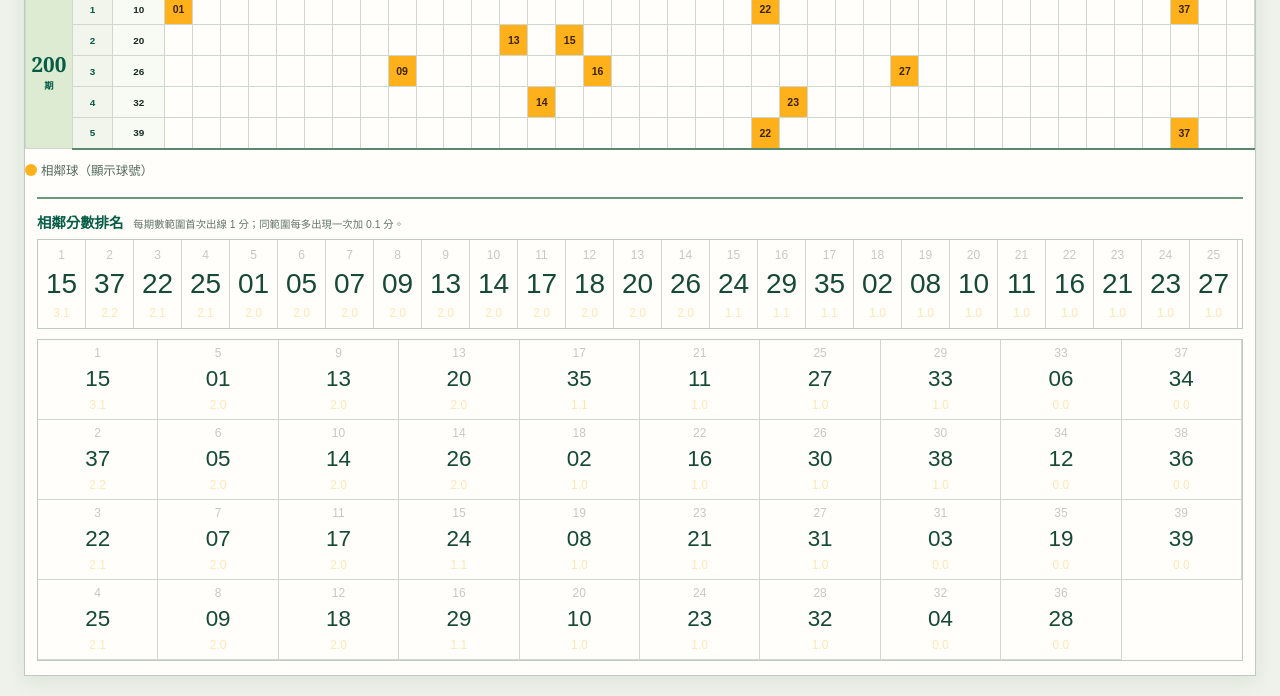
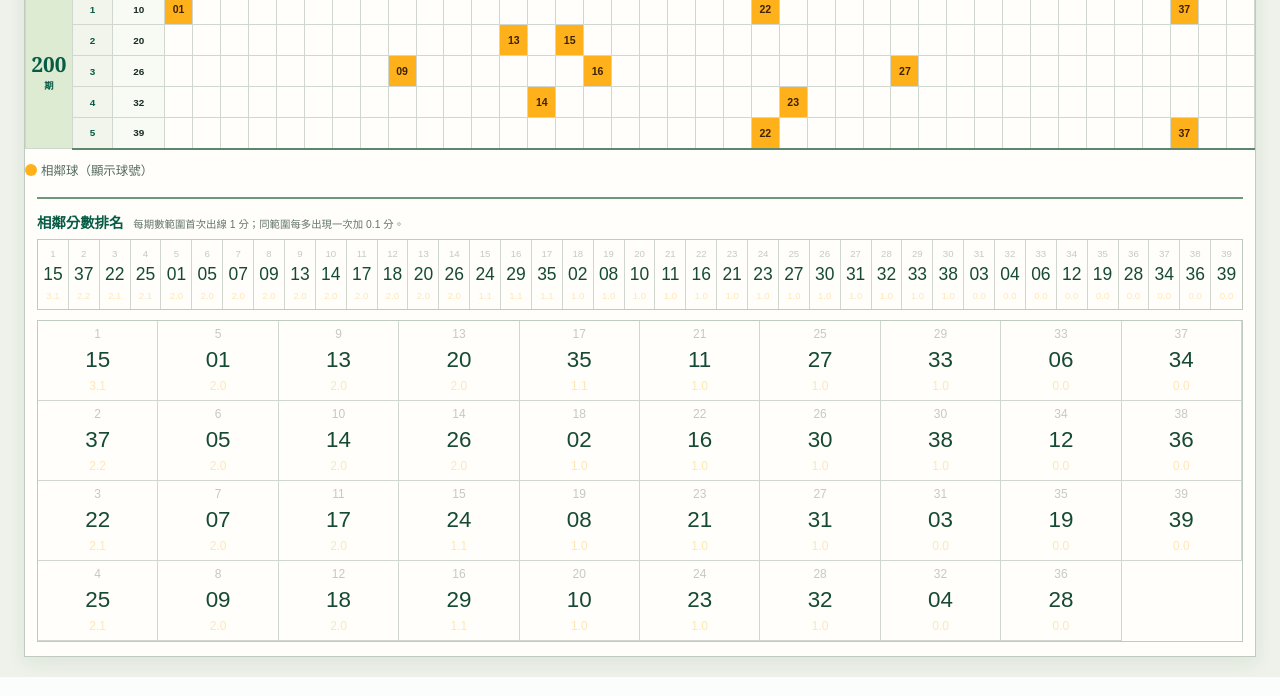
Before and after one commit to Hsu7183/Numeris-Cloud, a FastAPI app: page /539/output in a window 1280 px wide. Shown: the part 676-1372 px from the top of the page. Run offline with FastAPI, Linux system fonts and the light colour scheme; parts of the project's set-up code (start-up, migrations or seed data) failed here and were passed over.

Commit message:
style: fit adjacent score ranking within page width

```diff
--- a/app/static/css/daily539_output.css
+++ b/app/static/css/daily539_output.css
@@ -26,13 +26,13 @@ tbody tr:nth-child(5n) td,tbody tr:nth-child(5n) th { border-bottom:2px solid #5
 .score-section>div:first-child { display:flex; flex-wrap:wrap; align-items:baseline; gap:10px; margin-bottom:7px; }
 .score-section strong { color:#075c45; font-size:.9rem; }
 .score-section span { color:#64756b; font-size:.65rem; }
-.score-scroll { overflow-x:auto; }
-.score-line { display:grid; grid-template-columns:repeat(39,minmax(48px,1fr)); border:1px solid #bfcbbf; font-variant-numeric:tabular-nums; }
-.score-line-item { display:grid; min-width:0; align-content:center; gap:6px; padding:8px 4px; border-right:1px solid var(--grid); text-align:center; }
+.score-scroll { min-width:0; }
+.score-line { display:grid; grid-template-columns:repeat(39,minmax(0,1fr)); container-type:inline-size; border:1px solid #bfcbbf; font-variant-numeric:tabular-nums; }
+.score-line-item { display:grid; min-width:0; align-content:center; gap:5px; padding:8px 0; border-right:1px solid var(--grid); text-align:center; }
 .score-line-item:last-child { border-right:0; }
-.score-line-item span { color:var(--ink); opacity:.25; font-size:.75rem; }
-.score-line-item b { color:#164a37; font-size:1.75rem; font-weight:500; white-space:nowrap; }
-.score-line-item strong { color:var(--orange); opacity:.3; font-size:.75rem; font-weight:500; }
+.score-line-item span { color:var(--ink); opacity:.25; font-size:clamp(1px,.8cqw,11px); white-space:nowrap; }
+.score-line-item b { color:#164a37; font-size:clamp(1px,1.45cqw,20px); font-weight:500; white-space:nowrap; }
+.score-line-item strong { color:var(--orange); opacity:.3; font-size:clamp(1px,.8cqw,11px); white-space:nowrap; font-weight:500; }
 .empty { margin:0; padding:45px; text-align:center; color:#52675d; }
 @media (max-width:700px) { .output-page { padding:12px; } header { align-items:flex-start; flex-direction:column; gap:8px; } }
 
--- a/app/static/js/daily539_output.js
+++ b/app/static/js/daily539_output.js
@@ -86,5 +86,5 @@
   </div>`).join("");
   document.querySelector("#output-meta").textContent = `最新 ${payload.latest_draw_no} 期 · ${payload.latest_draw_date} · 每期數範圍各顯示 5 顆球與相鄰球`;
   const columns = '<col class="range-col"><col class="index-col"><col class="value-col">' + '<col class="matrix-col">'.repeat(39);
-  wrap.innerHTML = `<table><colgroup>${columns}</colgroup><thead><tr><th rowspan="2">期數</th><th rowspan="2">球序</th><th rowspan="2">開出球</th><th colspan="39">球號 1–39</th></tr><tr>${headers}</tr></thead><tbody>${rows}</tbody></table><p class="key"><span class="neighbor-key"></span>相鄰球（顯示球號）</p><section class="score-section"><div><strong>相鄰分數排名</strong><span>每期數範圍首次出線 1 分；同範圍每多出現一次加 0.1 分。</span></div><div class="score-scroll" tabindex="0" role="region" aria-label="相鄰分數排名，39格，可左右捲動"><div class="score-line">${scoreLine}</div></div><div class="score-strip">${scoreStrip}</div></section>`;
+  wrap.innerHTML = `<table><colgroup>${columns}</colgroup><thead><tr><th rowspan="2">期數</th><th rowspan="2">球序</th><th rowspan="2">開出球</th><th colspan="39">球號 1–39</th></tr><tr>${headers}</tr></thead><tbody>${rows}</tbody></table><p class="key"><span class="neighbor-key"></span>相鄰球（顯示球號）</p><section class="score-section"><div><strong>相鄰分數排名</strong><span>每期數範圍首次出線 1 分；同範圍每多出現一次加 0.1 分。</span></div><div class="score-scroll" tabindex="0" role="region" aria-label="相鄰分數排名，同一行39格"><div class="score-line">${scoreLine}</div></div><div class="score-strip">${scoreStrip}</div></section>`;
 })();
--- a/app/templates/daily539_output.html
+++ b/app/templates/daily539_output.html
@@ -4,7 +4,7 @@
   <meta charset="utf-8">
   <meta name="viewport" content="width=device-width, initial-scale=1">
   <title>今彩539｜XLSX 表格</title>
-  <link rel="stylesheet" href="/static/css/daily539_output.css?v={{ app_version }}-ranking-pages-v5">
+  <link rel="stylesheet" href="/static/css/daily539_output.css?v={{ app_version }}-ranking-compact-v6">
 </head>
 <body>
   <main class="output-page">
@@ -17,6 +17,6 @@
     </nav>
     <section id="matrix-wrap" class="matrix-wrap"></section>
   </main>
-  <script src="/static/js/daily539_output.js?v={{ app_version }}-ranking-pages-v5"></script>
+  <script src="/static/js/daily539_output.js?v={{ app_version }}-ranking-compact-v6"></script>
 </body>
 </html>
--- a/docs/daily539_output.js
+++ b/docs/daily539_output.js
@@ -86,5 +86,5 @@
   </div>`).join("");
   document.querySelector("#output-meta").textContent = `最新 ${payload.latest_draw_no} 期 · ${payload.latest_draw_date} · 每期數範圍各顯示 5 顆球與相鄰球`;
   const columns = '<col class="range-col"><col class="index-col"><col class="value-col">' + '<col class="matrix-col">'.repeat(39);
-  wrap.innerHTML = `<table><colgroup>${columns}</colgroup><thead><tr><th rowspan="2">期數</th><th rowspan="2">球序</th><th rowspan="2">開出球</th><th colspan="39">球號 1–39</th></tr><tr>${headers}</tr></thead><tbody>${rows}</tbody></table><p class="key"><span class="neighbor-key"></span>相鄰球（顯示球號）</p><section class="score-section"><div><strong>相鄰分數排名</strong><span>每期數範圍首次出線 1 分；同範圍每多出現一次加 0.1 分。</span></div><div class="score-scroll" tabindex="0" role="region" aria-label="相鄰分數排名，39格，可左右捲動"><div class="score-line">${scoreLine}</div></div><div class="score-strip">${scoreStrip}</div></section>`;
+  wrap.innerHTML = `<table><colgroup>${columns}</colgroup><thead><tr><th rowspan="2">期數</th><th rowspan="2">球序</th><th rowspan="2">開出球</th><th colspan="39">球號 1–39</th></tr><tr>${headers}</tr></thead><tbody>${rows}</tbody></table><p class="key"><span class="neighbor-key"></span>相鄰球（顯示球號）</p><section class="score-section"><div><strong>相鄰分數排名</strong><span>每期數範圍首次出線 1 分；同範圍每多出現一次加 0.1 分。</span></div><div class="score-scroll" tabindex="0" role="region" aria-label="相鄰分數排名，同一行39格"><div class="score-line">${scoreLine}</div></div><div class="score-strip">${scoreStrip}</div></section>`;
 })();
--- a/docs/output.html
+++ b/docs/output.html
@@ -1 +1 @@
-<!doctype html><html lang="zh-Hant"><head><meta name="viewport" content="width=device-width, initial-scale=1"><meta charset="utf-8"><title>今彩539｜XLSX 表格</title><link rel="stylesheet" href="daily539_output.css?v=ranking-pages-v5"></head><body><main class="output-page"><header><a href="daily539.html">← 返回統計</a><div><strong>今彩 539 相鄰球矩陣</strong><span id="output-meta">載入資料中</span></div></header><nav class="ranking-nav" aria-label="539排名與試算"><a href="539-adjacent-reference.html">相鄰次數39格</a><a href="539-combined-reference.html">相鄰分數＋AI快報</a><a href="539-adjacent-backtest.html">相鄰分數歷史試算</a><a href="539-adjacent-counts-backtest.html">相鄰次數歷史試算</a></nav><section id="matrix-wrap" class="matrix-wrap"></section></main><script src="daily539_output.js?v=ranking-pages-v5"></script></body></html>
+<!doctype html><html lang="zh-Hant"><head><meta name="viewport" content="width=device-width, initial-scale=1"><meta charset="utf-8"><title>今彩539｜XLSX 表格</title><link rel="stylesheet" href="daily539_output.css?v=ranking-compact-v6"></head><body><main class="output-page"><header><a href="daily539.html">← 返回統計</a><div><strong>今彩 539 相鄰球矩陣</strong><span id="output-meta">載入資料中</span></div></header><nav class="ranking-nav" aria-label="539排名與試算"><a href="539-adjacent-reference.html">相鄰次數39格</a><a href="539-combined-reference.html">相鄰分數＋AI快報</a><a href="539-adjacent-backtest.html">相鄰分數歷史試算</a><a href="539-adjacent-counts-backtest.html">相鄰次數歷史試算</a></nav><section id="matrix-wrap" class="matrix-wrap"></section></main><script src="daily539_output.js?v=ranking-compact-v6"></script></body></html>
```
Also changed, not shown: docs/daily539_output.css (+6 -6 lines).
